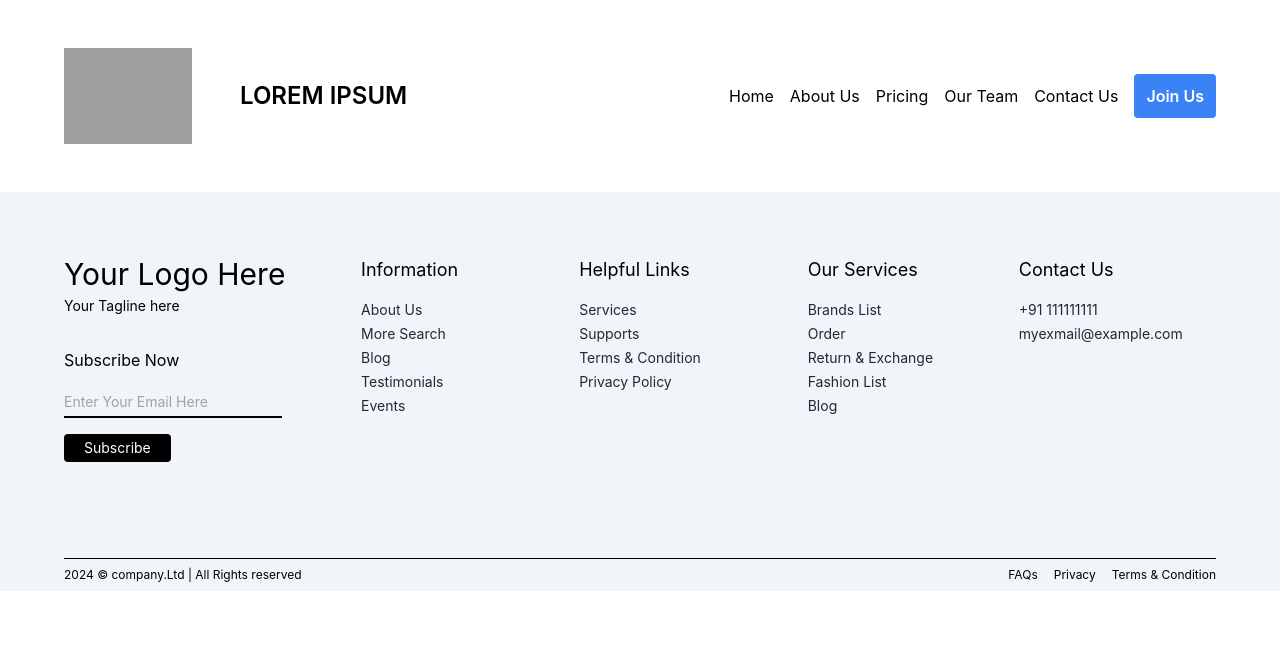
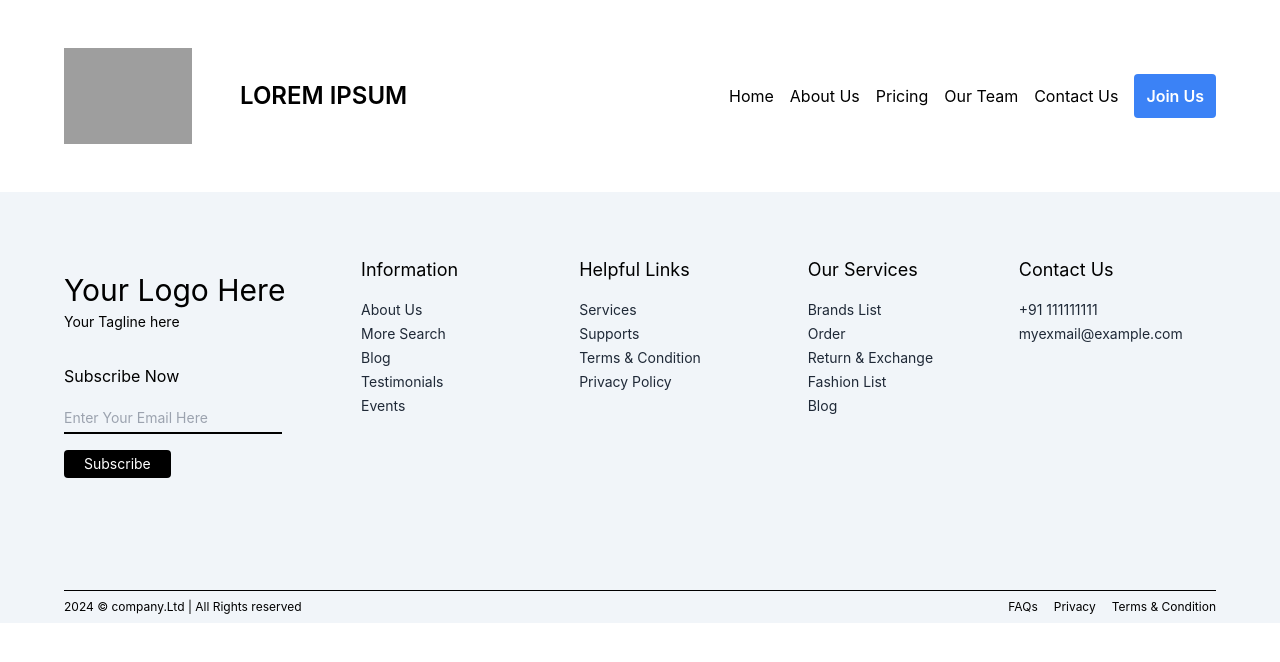
Before and after one commit to asssadtariq/asad-react-templates, a React (Vite) app in the folder react-templates/: page / in a window 1280 px wide. Shown: the top 662 px of the page. Built offline with nearby package versions, Linux system fonts and the light colour scheme; grey boxes are pictures that could not be loaded.

Commit message:
footerwithlogo css updated

```diff
--- a/react-templates/src/Components/Footers/FooterWithLogo/FooterWithLogo.jsx
+++ b/react-templates/src/Components/Footers/FooterWithLogo/FooterWithLogo.jsx
@@ -11,8 +11,8 @@ const LogoFooter = () => {
     return (
         <div>
             <div className="bg-slate-100 px-16 pt-16">
-                <div className="footer--up grid lg:grid-cols-5 md:grid-cols-5 grid-cols-1 lg:gap-0 md:gap-0 gap-6 justify-items-center w-full">
-                    <div>
+                <div className="footer--up grid lg:grid-cols-5 md:grid-cols-4 grid-cols-1 lg:gap-0 md:gap-0 gap-6 md:justify-items-center lg:justify-items-center justify-items-start w-full">
+                    <div className="lg:col-span-1 md:col-span-4 md:my-4">
                         <h1 className="text-3xl">Your Logo Here</h1>
                         <p className="text-sm my-1">Your Tagline here</p>
                         <p className="lg:mt-8">Subscribe Now</p>
```
